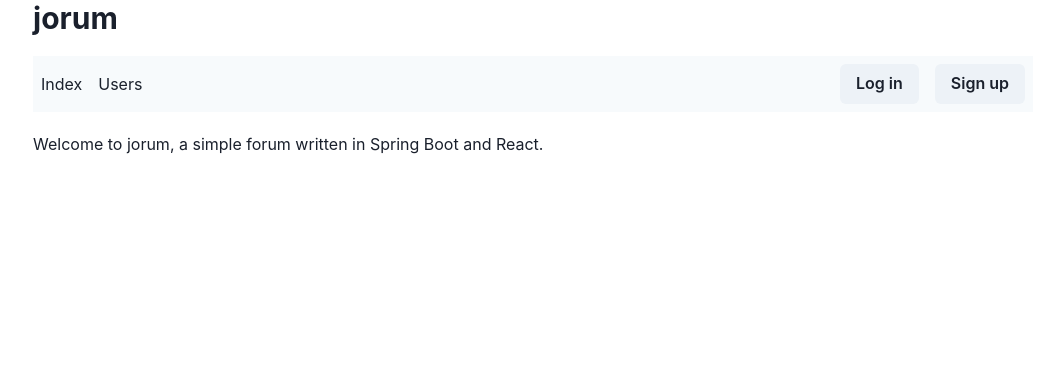
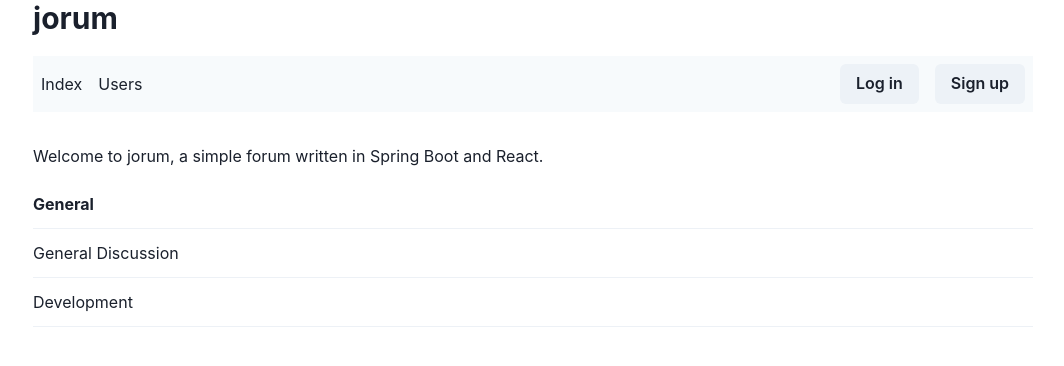
Before and after one commit to hassan-c/jorum, a React (Create React App) app in the folder src/main/webapp/: page / in a window 1280 px wide. Shown: the top 366 px of the page, without its empty margins (107-1171 px from the left). Built offline with nearby package versions, Linux system fonts and the light colour scheme; no server answers.

Commit message:
Add Index component for homepage - with some mock data for now

```diff
--- a/src/main/webapp/src/App.js
+++ b/src/main/webapp/src/App.js
@@ -5,8 +5,7 @@ import {
   HStack,
   Link,
   Spacer,
-  Stack,
-  Text
+  Stack
 } from "@chakra-ui/react";
 import { useEffect, useState } from "react";
 import {
@@ -16,6 +15,7 @@ import {
   useNavigate
 } from "react-router-dom";
 import Header from "./components/Header";
+import Index from "./components/Index";
 import LoggedInUserMessage from "./components/LoggedInAs";
 import LoginForm from "./components/LoginForm";
 import SignUpForm from "./components/SignUpForm";
@@ -78,12 +78,7 @@ function App() {
           <Routes>
             <Route
               path="/"
-              element={
-                <Text>
-                  Welcome to jorum, a simple forum written in Spring Boot and
-                  React.
-                </Text>
-              }
+              element={<Index />}
             />
             <Route path="/users" element={<Users />} />
             <Route
--- /dev/null
+++ b/src/main/webapp/src/components/Index.js
@@ -0,0 +1,26 @@
+import { Box, Divider, Heading, VStack, Text } from "@chakra-ui/react";
+
+export default function Header() {
+  return (
+    <Box>
+      <VStack spacing={3} alignItems="left">
+        <Box my={3}>
+          Welcome to jorum, a simple forum written in Spring Boot and React.
+        </Box>
+        <Heading as="h3" size="m">
+          General
+        </Heading>
+        <Divider />
+        <Box>
+          <Text>General Discussion</Text>
+        </Box>
+        <Divider />
+        <Box>
+          <Text>Development</Text>
+        </Box>
+
+        <Divider />
+      </VStack>
+    </Box>
+  );
+}
```
